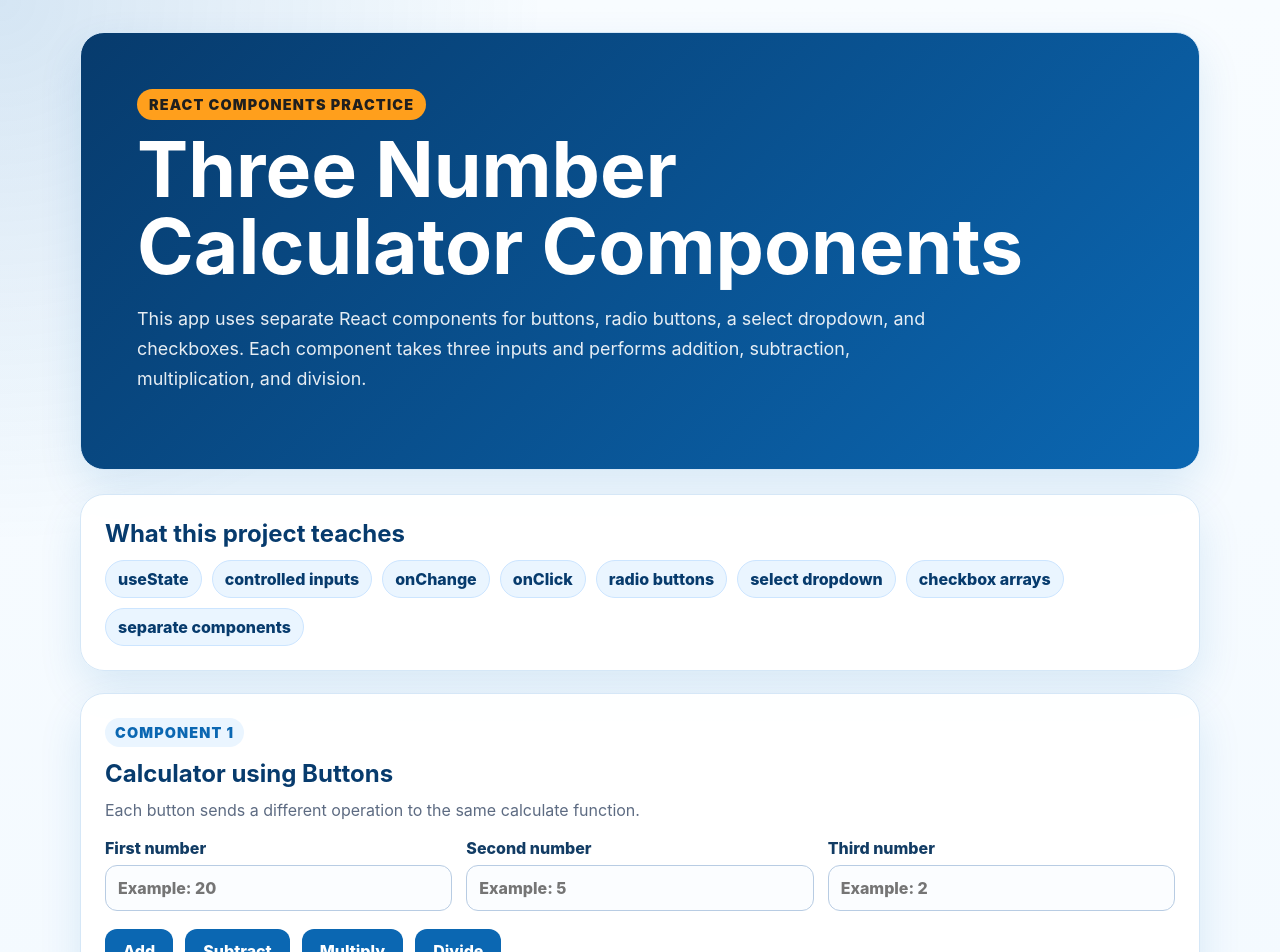
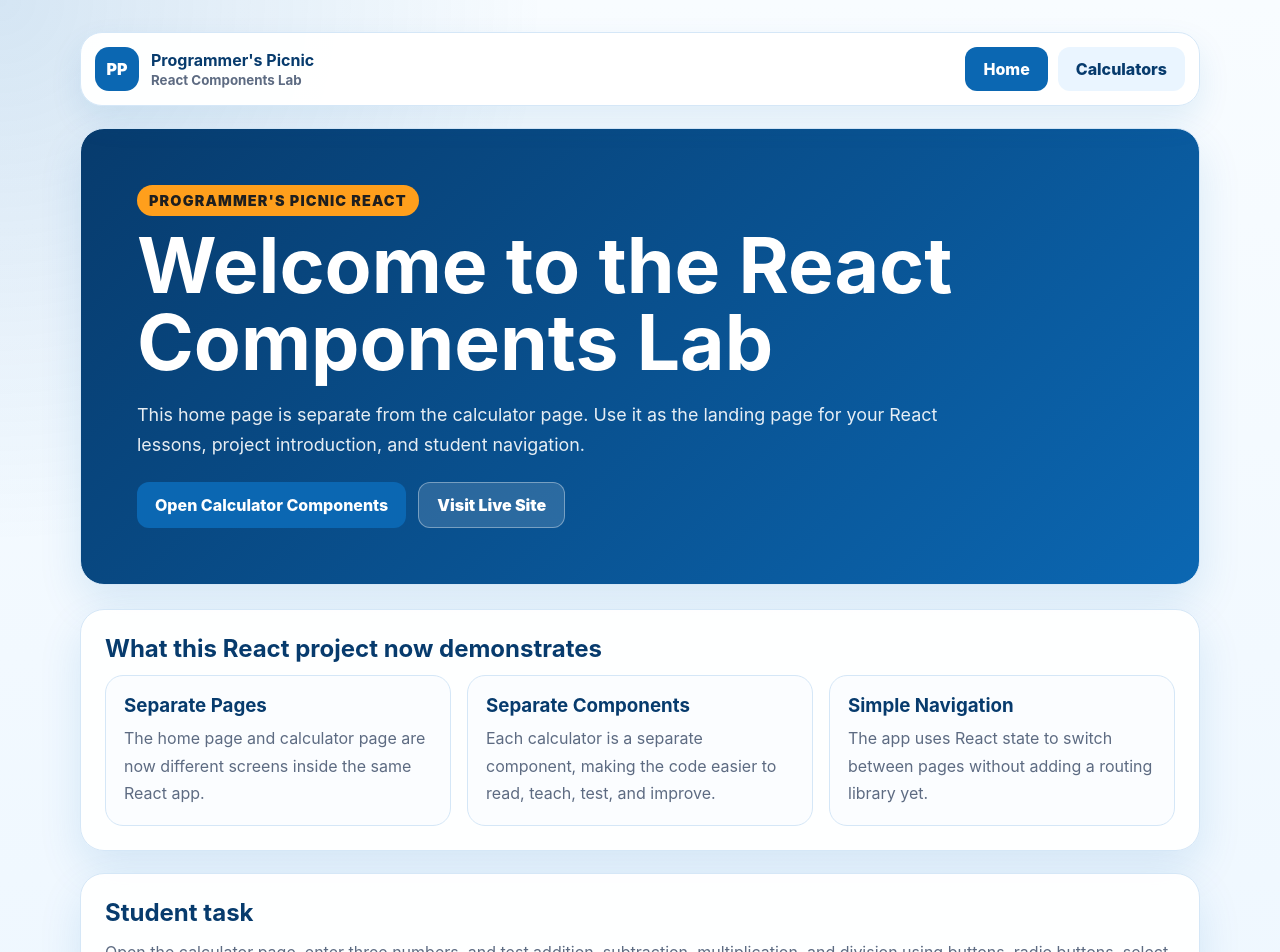
Before and after one commit to Programmer-s-Picnic/react, a React (Vite) app: page / in a window 1280 px wide. Shown: the top 952 px of the page. Built offline with nearby package versions, Linux system fonts and the light colour scheme.

Commit message:
Add separate calculator page

```diff
--- a/src/App.css
+++ b/src/App.css
@@ -239,3 +239,132 @@ select {
     width: 100%;
   }
 }
+
+.site-nav {
+  align-items: center;
+  background: rgba(255, 255, 255, 0.96);
+  border: 1px solid #d5e7f7;
+  border-radius: 22px;
+  box-shadow: 0 14px 32px rgba(11, 103, 178, 0.1);
+  display: flex;
+  justify-content: space-between;
+  gap: 18px;
+  margin-bottom: 22px;
+  padding: 14px;
+  position: sticky;
+  top: 12px;
+  z-index: 10;
+}
+
+.brand-block {
+  align-items: center;
+  color: #073b6d;
+  display: flex;
+  gap: 12px;
+}
+
+.brand-block small {
+  color: #5d6b82;
+  display: block;
+  font-weight: 700;
+  margin-top: 2px;
+}
+
+.brand-mark {
+  background: #0b67b2;
+  border-radius: 14px;
+  color: #ffffff;
+  display: grid;
+  font-weight: 1000;
+  height: 44px;
+  place-items: center;
+  width: 44px;
+}
+
+.nav-actions {
+  display: flex;
+  flex-wrap: wrap;
+  gap: 10px;
+}
+
+.nav-actions button {
+  background: #eaf5ff;
+  color: #073b6d;
+  box-shadow: none;
+}
+
+.nav-actions button:hover,
+.nav-actions .active-nav {
+  background: #0b67b2;
+  color: #ffffff;
+}
+
+.hero-actions {
+  display: flex;
+  flex-wrap: wrap;
+  gap: 12px;
+  margin-top: 22px;
+}
+
+.ghost-button {
+  align-items: center;
+  background: rgba(255, 255, 255, 0.14);
+  border: 1px solid rgba(255, 255, 255, 0.36);
+  border-radius: 12px;
+  color: #ffffff;
+  display: inline-flex;
+  font-weight: 900;
+  justify-content: center;
+  padding: 12px 18px;
+  text-decoration: none;
+}
+
+.ghost-button:hover {
+  background: rgba(255, 255, 255, 0.22);
+  text-decoration: none;
+}
+
+.feature-grid {
+  display: grid;
+  grid-template-columns: repeat(3, 1fr);
+  gap: 16px;
+}
+
+.feature-grid article {
+  background: #fbfdff;
+  border: 1px solid #d5e7f7;
+  border-radius: 18px;
+  padding: 18px;
+}
+
+.feature-grid h3 {
+  color: #073b6d;
+  margin: 0 0 8px;
+}
+
+.feature-grid p,
+.lesson-note p {
+  color: #5d6b82;
+  line-height: 1.7;
+  margin: 0;
+}
+
+.calculator-hero {
+  margin-top: 0;
+}
+
+@media (max-width: 760px) {
+  .site-nav {
+    align-items: stretch;
+    flex-direction: column;
+    position: static;
+  }
+
+  .nav-actions button {
+    flex: 1;
+  }
+
+  .feature-grid {
+    grid-template-columns: 1fr;
+  }
+}
--- a/src/App.jsx
+++ b/src/App.jsx
@@ -1,40 +1,54 @@
-import ButtonCalculator from './components/ButtonCalculator.jsx'
-import RadioCalculator from './components/RadioCalculator.jsx'
-import SelectCalculator from './components/SelectCalculator.jsx'
-import CheckboxCalculator from './components/CheckboxCalculator.jsx'
+import { useState } from 'react'
+import HomePage from './pages/HomePage.jsx'
+import CalculatorPage from './pages/CalculatorPage.jsx'
 import './App.css'
 
 function App() {
+  const [currentPage, setCurrentPage] = useState('home')
+
+  function openHomePage() {
+    setCurrentPage('home')
+    window.scrollTo({ top: 0, behavior: 'smooth' })
+  }
+
+  function openCalculatorPage() {
+    setCurrentPage('calculators')
+    window.scrollTo({ top: 0, behavior: 'smooth' })
+  }
+
   return (
     <main className="app-shell">
-      <header className="hero-panel">
-        <p className="eyebrow">React Components Practice</p>
-        <h1>Three Number Calculator Components</h1>
-        <p className="hero-text">
-          This app uses separate React components for buttons, radio buttons,
-          a select dropdown, and checkboxes. Each component takes three inputs
-          and performs addition, subtraction, multiplication, and division.
-        </p>
-      </header>
+      <nav className="site-nav" aria-label="Main navigation">
+        <div className="brand-block">
+          <span className="brand-mark">PP</span>
+          <span>
+            <strong>Programmer&apos;s Picnic</strong>
+            <small>React Components Lab</small>
+          </span>
+        </div>
 
-      <section className="concept-panel">
-        <h2>What this project teaches</h2>
-        <div className="concept-grid">
-          <span>useState</span>
-          <span>controlled inputs</span>
-          <span>onChange</span>
-          <span>onClick</span>
-          <span>radio buttons</span>
-          <span>select dropdown</span>
-          <span>checkbox arrays</span>
-          <span>separate components</span>
+        <div className="nav-actions">
+          <button
+            className={currentPage === 'home' ? 'active-nav' : ''}
+            onClick={openHomePage}
+          >
+            Home
+          </button>
+
+          <button
+            className={currentPage === 'calculators' ? 'active-nav' : ''}
+            onClick={openCalculatorPage}
+          >
+            Calculators
+          </button>
         </div>
-      </section>
+      </nav>
 
-      <ButtonCalculator />
-      <RadioCalculator />
-      <SelectCalculator />
-      <CheckboxCalculator />
+      {currentPage === 'home' ? (
+        <HomePage onOpenCalculators={openCalculatorPage} />
+      ) : (
+        <CalculatorPage />
+      )}
     </main>
   )
 }
--- /dev/null
+++ b/src/pages/CalculatorPage.jsx
@@ -0,0 +1,41 @@
+import ButtonCalculator from '../components/ButtonCalculator.jsx'
+import RadioCalculator from '../components/RadioCalculator.jsx'
+import SelectCalculator from '../components/SelectCalculator.jsx'
+import CheckboxCalculator from '../components/CheckboxCalculator.jsx'
+
+function CalculatorPage() {
+  return (
+    <>
+      <header className="hero-panel calculator-hero">
+        <p className="eyebrow">React Components Practice</p>
+        <h1>Three Number Calculator Components</h1>
+        <p className="hero-text">
+          This page shows four separate React calculator components. Each one
+          uses three controlled input boxes and performs addition, subtraction,
+          multiplication, and division in a different way.
+        </p>
+      </header>
+
+      <section className="concept-panel">
+        <h2>What this page teaches</h2>
+        <div className="concept-grid">
+          <span>useState</span>
+          <span>controlled inputs</span>
+          <span>onChange</span>
+          <span>onClick</span>
+          <span>radio buttons</span>
+          <span>select dropdown</span>
+          <span>checkbox arrays</span>
+          <span>separate components</span>
+        </div>
+      </section>
+
+      <ButtonCalculator />
+      <RadioCalculator />
+      <SelectCalculator />
+      <CheckboxCalculator />
+    </>
+  )
+}
+
+export default CalculatorPage
--- /dev/null
+++ b/src/pages/HomePage.jsx
@@ -0,0 +1,62 @@
+function HomePage({ onOpenCalculators }) {
+  return (
+    <>
+      <header className="hero-panel home-hero">
+        <p className="eyebrow">Programmer&apos;s Picnic React</p>
+        <h1>Welcome to the React Components Lab</h1>
+        <p className="hero-text">
+          This home page is separate from the calculator page. Use it as the
+          landing page for your React lessons, project introduction, and student
+          navigation.
+        </p>
+
+        <div className="hero-actions">
+          <button onClick={onOpenCalculators}>Open Calculator Components</button>
+          <a className="ghost-button" href="https://react.learnwithchampak.live/" target="_blank" rel="noreferrer">
+            Visit Live Site
+          </a>
+        </div>
+      </header>
+
+      <section className="concept-panel">
+        <h2>What this React project now demonstrates</h2>
+        <div className="feature-grid">
+          <article>
+            <h3>Separate Pages</h3>
+            <p>
+              The home page and calculator page are now different screens inside
+              the same React app.
+            </p>
+          </article>
+
+          <article>
+            <h3>Separate Components</h3>
+            <p>
+              Each calculator is a separate component, making the code easier to
+              read, teach, test, and improve.
+            </p>
+          </article>
+
+          <article>
+            <h3>Simple Navigation</h3>
+            <p>
+              The app uses React state to switch between pages without adding a
+              routing library yet.
+            </p>
+          </article>
+        </div>
+      </section>
+
+      <section className="concept-panel lesson-note">
+        <h2>Student task</h2>
+        <p>
+          Open the calculator page, enter three numbers, and test addition,
+          subtraction, multiplication, and division using buttons, radio buttons,
+          select dropdown, and checkboxes.
+        </p>
+      </section>
+    </>
+  )
+}
+
+export default HomePage
```
Also changed, not shown: 2 other files (tests, documents, lock files or other folders).
